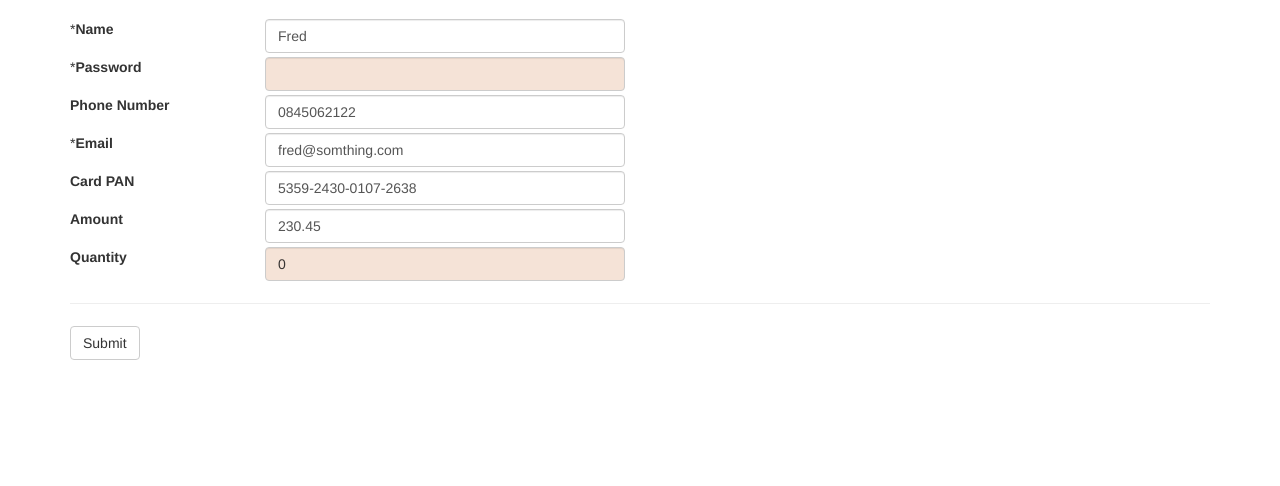
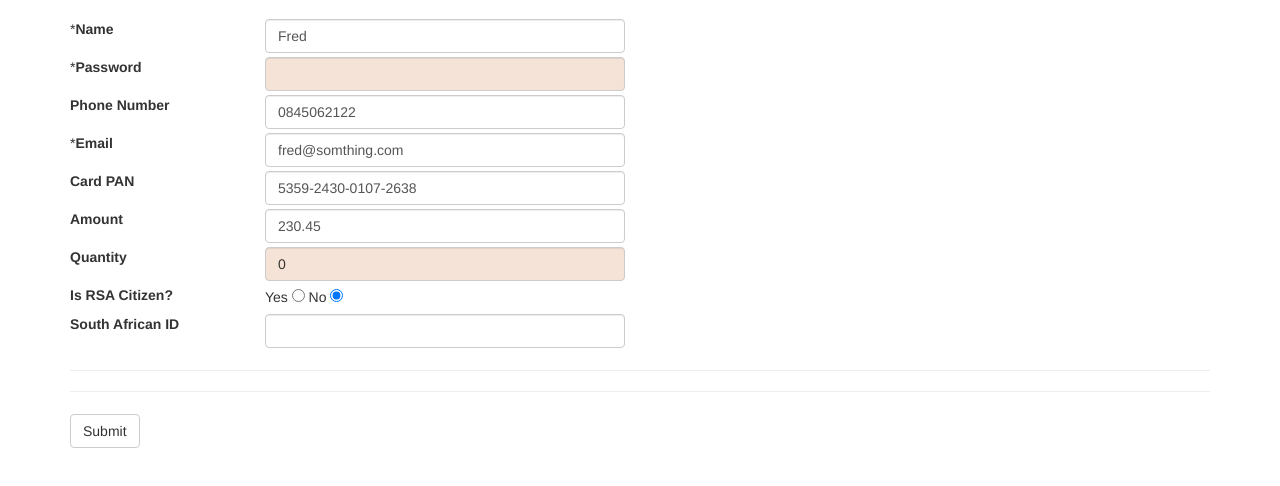
Before and after one commit to mariusvrstr/FE-Spikes, a plain HTML site: page Knockout Validation/index.html in a window 1280 px wide. Shown: the part 172-658 px from the top of the page. Drawn offline with Linux system fonts and the light colour scheme.

Commit message:
Added Conditional Validation Logic

```diff
--- a/Knockout Validation/index.html
+++ b/Knockout Validation/index.html
@@ -33,7 +33,9 @@
 			phone: "0845062122",
 			pan: "5359-2430-0107-2638",
 			amount: "230.45",
-			quantity: 0
+			quantity: 0,
+			rsid: undefined,
+			isCitizen: "false"
 		};
 
 		site.page.createViewModel(data);
@@ -115,7 +117,27 @@
 				 <span class="error" data-bind="text: quantity.message"></span>
 			</div>
 		</div>
+		<div class="row">
+			<div class="col-md-2">
+				<label for="isCitizen">Is RSA Citizen?</label>
+			</div>
+			<div class="col-md-4">
+				Yes <input name="isCitizen" type="radio" value="true" data-bind="checked: isCitizen" >
+				No <input name="isCitizen" type="radio" value="false"  data-bind="checked: isCitizen">
+				<span class="error" data-bind="text: isCitizen.message"></span>
+			</div>
+		</div>
+		<div class="row">
+			<div class="col-md-2">
+				<label for="rsid"><span data-bind="visible: isCitizen.value">*</span>South African ID</label>
+			</div>
+			<div class="col-md-4">
+				 <input type="text" class="form-control fill-max" id="rsid" data-bind="value: rsid, css: {error: rsid.hasError}">
+				 <span class="error" data-bind="text: rsid.message"></span>
+			</div>
+		</div>
 
+		<hr>
 		<hr />
 		<div class="row">
 			<div class="col-md-1">
--- a/Knockout Validation/scripts/pageValidation.js
+++ b/Knockout Validation/scripts/pageValidation.js
@@ -18,7 +18,15 @@ site.page.createViewModel = function(init) {
 		var amount = ko.observable(init.amount).extend({ amount: undefined });
 		var quantity = ko.observable(init.quantity).extend({ number: undefined, mandatory: undefined });
 		var message = ko.observable("");
+		var isCitizen = ko.observable(init.isCitizen).extend({ boolean: undefined });;
+		var requireForCitizens = function() {
+			if (isCitizen() === "true" || isCitizen() === true) {
+				return true;
+			}
 
+			return false;
+		};
+		var rsid = ko.observable(init.rsid).extend({ conditionalMandatory: $.validation.createCondition(requireForCitizens, isCitizen), id_rsa: undefined });
 		var hasPageError = $.validation.hasPageError;
 		var showMessages = $.validation.showPageMessages;
 
@@ -46,7 +54,9 @@ site.page.createViewModel = function(init) {
 			hasPageError: hasPageError,
 			showMessages: showMessages,
 			onSubmit: onSubmit,
-			message: message
+			message: message,
+			isCitizen: isCitizen,
+			rsid: rsid
 		};
 	}(init);
 };
--- a/Knockout Validation/scripts/validation.js
+++ b/Knockout Validation/scripts/validation.js
@@ -4,6 +4,25 @@ $.validation = function() {
 		var registeredGroups = ko.observableArray([]);
 		var hasPageError = ko.observable(false);
 		var showPageMessages = ko.observable(false);
+		var createCondition = function(conditionAction, conditionalObservable, validationGroup) {
+			var isFunction = typeof conditionAction === "function";
+			var returnsBoolean = typeof conditionAction() === "boolean";
+			var conditionAction =  ko.computed(conditionAction);
+			if (!isFunction || !returnsBoolean) {
+
+				throw "Conditional MadatoryAction provided is not a function that returns a boolean value.";
+			}
+
+			if (conditionalObservable !== undefined && typeof conditionalObservable !== "function") {
+				throw "For consditional validation include the onbservable responsible for changing a field to mandatory.";
+			}
+
+			return {
+				condition: conditionAction,
+				conditionalObservable: conditionalObservable,
+				validationGroup: validationGroup
+			}
+		}
 
 		var hasErrorInArray = function(observables) {
 			for (var k = observables.length - 1; k >= 0; k--) {
@@ -128,10 +147,10 @@ $.validation = function() {
         hasPageError: hasPageError,
         showPageMessages: showPageMessages,
         setShowGroupMessages: setShowGroupMessages,
-        registeredGroups: registeredGroups
+        registeredGroups: registeredGroups,
+		createCondition: createCondition
     };
 }();
-
 
 /* Create the type specific validators */
 
@@ -162,6 +181,117 @@ ko.extenders.mandatory = function (target, validationGroup) {
     return target;
 };
 
+ko.extenders.conditionalMandatory = function (target, options) {
+    $.validation.initObservable(target, options.validationGroup);
+    var errMsgRequired = "This field is required";
+
+    function resetPrevious() {
+        target.errors.remove(errMsgRequired);
+    }
+
+	function validateShared(newValue) {
+		resetPrevious();
+
+        var actionResult = options.condition();
+        if(!actionResult){
+            return true;
+        }
+
+        if (target.isNumber() && (newValue === 0 || newValue === "0")) {
+            target.errors.push(errMsgRequired);
+        }
+
+        if (newValue === undefined || newValue === null || newValue === "") {
+            target.errors.push(errMsgRequired);
+        }
+	}
+
+    function validate(newValue) {
+		validateShared(newValue);
+    }
+	function validateObservable() {
+		validateShared(target());
+		$.validation.validatePage();
+	}
+
+    validate(target());
+    target.subscribe(validate);
+	if (options.conditionalObservable !== undefined) {
+		 options.conditionalObservable.subscribe(validateObservable);
+	}
+	$.validation.registerValidation(target);
+
+    return target;
+};
+
+ko.extenders.boolean = function (target, validationGroup) {
+    $.validation.initObservable(target, validationGroup);
+    var errMsgBoolean = "This field must be true of false";
+
+	target.value = ko.computed(function() {
+		if (target() !== undefined && (target().toLowerCase() === "true" || target() === true)) {
+			return true;
+		}
+		else if (target() !== undefined && (target().toLowerCase() === "false" || target() === false)) {
+			return false;
+		}
+
+		return undefined;
+	});
+
+
+    function resetPrevious() {
+        target.errors.remove(errMsgBoolean);
+    }
+
+    function validate(newValue) {
+        resetPrevious();
+
+		if (newValue === undefined || newValue === null || newValue === "") {
+            return true;
+        }
+
+		if (newValue !== true && newValue.toLowerCase() !== "true" &&
+			newValue !== false && newValue.toLowerCase() !== "false")	{
+			target.errors.push(errMsgBoolean);
+		}
+    }
+
+    validate(target());
+    target.subscribe(validate);
+	$.validation.registerValidation(target);
+
+    return target;
+};
+
+ko.extenders.id_rsa = function (target, validationGroup) {
+    $.validation.initObservable(target, validationGroup);
+    var errMsgRsaId = "Requires a valid South African ID";
+
+    function resetPrevious() {
+        target.errors.remove(errMsgRsaId);
+    }
+
+    function validate(newValue) {
+        resetPrevious();
+
+		if (newValue === undefined || newValue === null || newValue === "") {
+            return true;
+        }
+		var regEx = /^(((\d{2}((0[13578]|1[02])(0[1-9]|[12]\d|3[01])|(0[13456789]|1[012])(0[1-9]|[12]\d|30)|02(0[1-9]|1\d|2[0-8])))|([02468][048]|[13579][26])0229))(( |-)(\d{4})( |-)(\d{3})|(\d{7}))/;
+
+        if (!regEx.test(newValue)) {
+            target.errors.push(errMsgRsaId);
+        }
+    }
+
+    validate(target());
+    target.subscribe(validate);
+	$.validation.registerValidation(target);
+
+    return target;
+};
+
 ko.extenders.email = function (target, validationGroup) {
     $.validation.initObservable(target, validationGroup);
     var errMsgEmail = "Invalid email structure used.";
@@ -172,12 +302,11 @@ ko.extenders.email = function (target, validationGroup) {
 
     function validate(newValue) {
         resetPrevious();
+		var regEx = /\S+@\S+\.\S+/;
 
 		if (newValue === undefined || newValue === null || newValue === "") {
             return true;
         }
-
-		var regEx = /\S+@\S+\.\S+/;
 
         if (!regEx.test(newValue)) {
             target.errors.push(errMsgEmail);
@@ -210,6 +339,8 @@ ko.extenders.amount = function (target, validationGroup) {
 
     function validate(newValue) {
 		resetPrevious();
+		var regEx = /^(\d+\.?\d{0,2}|\.\d{1,2})$/;
+
 		if (typeof newValue === 'string')
 		{
 			newValue = newValue.replace(/ /g, "");
@@ -218,8 +349,6 @@ ko.extenders.amount = function (target, validationGroup) {
 		if (newValue === undefined || newValue === null || newValue === "") {
             return true;
         }
-
-		var regEx = /^(\d+\.?\d{0,2}|\.\d{1,2})$/ ;
 
 		if (!regEx.test(newValue)) {
             target.errors.push(errMsgDecimal);
@@ -245,12 +374,11 @@ ko.extenders.number = function (target, validationGroup) {
 
     function validate(newValue) {
 		resetPrevious();
+		var regEx = /^\d+$/;
 
 		if (newValue === undefined || newValue === null || newValue === "") {
             return true;
         }
-
-		var regEx = /^\d+$/;
 
         if (!regEx.test(newValue)) {
             target.errors.push(errMsgNumber);
@@ -281,7 +409,6 @@ ko.extenders.password = function (target, validationGroup) {
 		if (newValue === undefined || newValue === null || newValue === "") {
 			return true;
 		}
-
 
 		if (newValue.length < 5) {
 			target.errors.push(errMsgLength);
```
